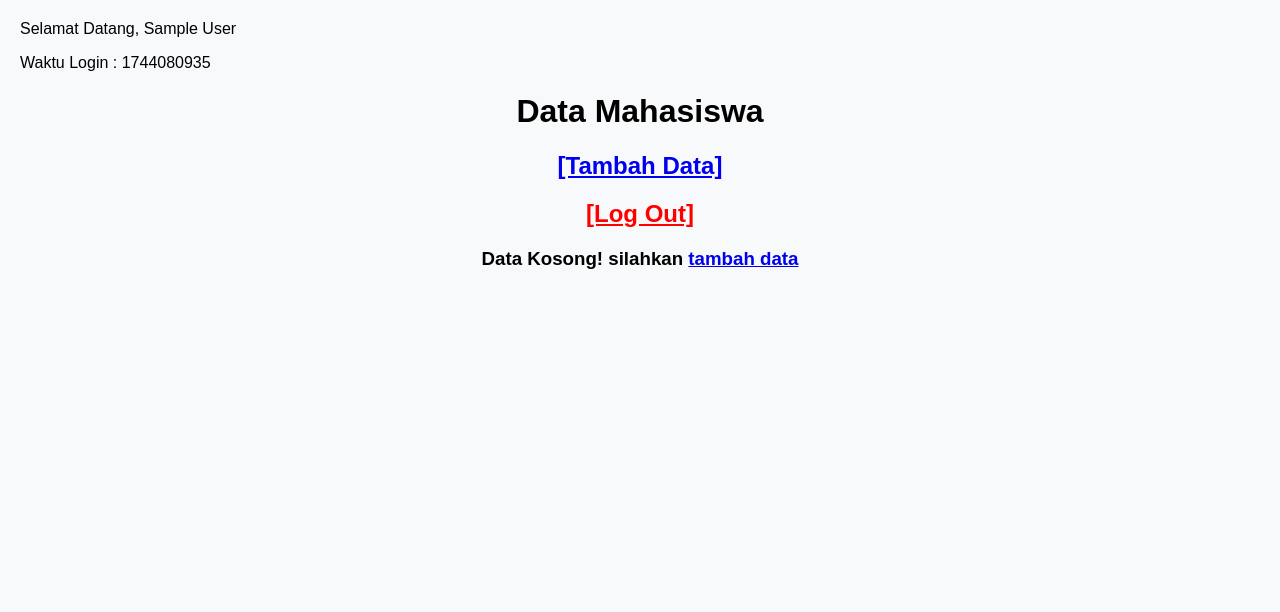
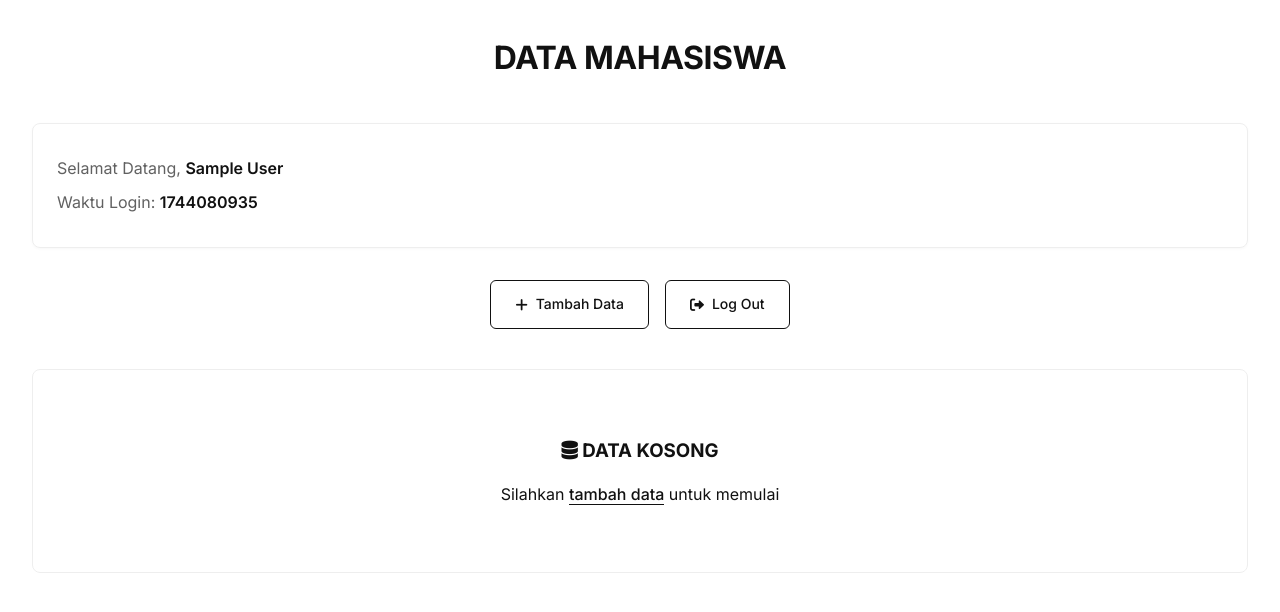
Before and after one commit to andiahmadnurmadani/PHP, a PHP site: page /Latihan_CRUD_php/page/data.php in a window 1280 px wide. Shown: the top 612 px of the page. Run offline with PHP 8.4, Linux system fonts and the light colour scheme; the visitor is signed in with stand-in values (Sample User, id 1); data that the repository does not hold is empty.

Commit message:
meningkatkan tampilan tabel data.php

```diff
--- a/page/data.php
+++ b/page/data.php
@@ -4,8 +4,10 @@ include "../include/check_session.php";
 
 function greet($username, $time)
 {
-  echo "<p>Selamat Datang, $username</p>";
-  echo "<p>Waktu Login : $time</p>";
+  echo "<div class='welcome-box'>";
+  echo "<p>Selamat Datang, <strong>$username</strong></p>";
+  echo "<p>Waktu Login: <strong>$time</strong></p>";
+  echo "</div>";
 }
 
 $query = "SELECT * FROM mahasiswa ORDER BY nama ASC";
@@ -17,88 +19,287 @@ $result = mysqli_query($conn, $query);
 <head>
   <meta charset="UTF-8">
   <meta name="viewport" content="width=device-width, initial-scale=1.0">
-  <title>Data</title>
+  <title>Data Mahasiswa</title>
+  <link href="https://fonts.googleapis.com/css2?family=Inter:wght@300;400;500;600;700&display=swap" rel="stylesheet">
+  <link rel="stylesheet" href="https://cdnjs.cloudflare.com/ajax/libs/font-awesome/6.0.0/css/all.min.css">
   <style>
+    :root {
+      --black: #111111;
+      --white: #ffffff;
+      --gray-100: #f5f5f5;
+      --gray-200: #eeeeee;
+      --gray-500: #9e9e9e;
+      --gray-700: #616161;
+      --gray-900: #212121;
+    }
+
+    /* Base Styles */
     body {
-      font-family: Arial, sans-serif;
-      margin: 20px;
-      background-color: #f8f9fa;
+      font-family: 'Inter', sans-serif;
+      margin: 0;
+      padding: 0;
+      background-color: var(--white);
+      color: var(--black);
+      line-height: 1.6;
+    }
+
+    .container {
+      max-width: 1400px;
+      margin: 0 auto;
+      padding: 2rem;
+    }
+
+    /* Header Styles */
+    .header {
+      margin-bottom: 2.5rem;
+      text-align: center;
+    }
+
+    h1 {
+      color: var(--black);
+      margin: 0 0 1rem 0;
+      font-size: 2rem;
+      font-weight: 700;
+      letter-spacing: -0.5px;
+    }
+
+    /* Welcome Box */
+    .welcome-box {
+      background-color: var(--white);
+      padding: 1.5rem;
+      border-radius: 0.5rem;
+      margin-bottom: 2rem;
+      border: 1px solid var(--gray-200);
+      box-shadow: 0 1px 3px rgba(0,0,0,0.03);
+    }
+
+    .welcome-box p {
+      margin: 0.5rem 0;
+      color: var(--gray-700);
+    }
+
+    .welcome-box strong {
+      color: var(--black);
+      font-weight: 600;
+    }
+
+    /* Action Buttons */
+    .action-buttons {
+      display: flex;
+      justify-content: center;
+      gap: 1rem;
+      margin-bottom: 2.5rem;
+    }
+
+    .btn {
+      padding: 0.75rem 1.5rem;
+      border-radius: 0.375rem;
+      text-decoration: none;
+      font-weight: 500;
+      transition: all 0.2s ease;
+      display: inline-flex;
+      align-items: center;
+      gap: 0.5rem;
+      font-size: 0.875rem;
+      border: 1px solid transparent;
+    }
+
+    .btn-outline {
+      background-color: transparent;
+      border-color: var(--black);
+      color: var(--black);
+    }
+
+    .btn-outline:hover {
+      background-color: var(--black);
+      color: var(--white);
+    }
+
+    /* Table Styles */
+    .table-container {
+      overflow-x: auto;
+      -webkit-overflow-scrolling: touch;
+      border-radius: 0.5rem;
+      border: 1px solid var(--gray-200);
     }
 
     table {
       width: 100%;
-      border: 1px solid black;
       border-collapse: collapse;
-      background-color: white;
-      box-shadow: 0px 0px 10px rgba(0, 0, 0, 0.1);
+      background-color: var(--white);
+      min-width: 800px;
     }
 
-    td {
-      border: 1px solid black;
-      padding: 5px;
+    th, td {
+      padding: 1rem 1.25rem;
+      text-align: left;
+      border-bottom: 1px solid var(--gray-200);
     }
 
-    thead {
-      text-align: center;
+    th {
+      background-color: var(--black);
+      color: var(--white);
+      font-weight: 600;
+      text-transform: uppercase;
+      font-size: 0.75rem;
+      letter-spacing: 0.5px;
     }
 
-    h1,
-    h3,
-    h2 {
+    tr:last-child td {
+      border-bottom: none;
+    }
+
+    tr:hover {
+      background-color: var(--gray-100);
+    }
+
+    /* Action Links */
+    .action-links {
+      display: flex;
+      gap: 1rem;
+    }
+
+    .action-links a {
+      color: var(--black);
+      text-decoration: none;
+      transition: all 0.2s ease;
+      font-size: 0.875rem;
+      font-weight: 500;
+      display: flex;
+      align-items: center;
+      gap: 0.375rem;
+    }
+
+    .action-links a:hover {
+      color: var(--gray-700);
+    }
+
+    /* Empty State */
+    .empty-state {
       text-align: center;
+      padding: 3rem;
+      background-color: var(--white);
+      border-radius: 0.5rem;
+      border: 1px solid var(--gray-200);
+      margin-top: 2rem;
+    }
+
+    .empty-state h3 {
+      color: var(--black);
+      margin-bottom: 1rem;
+    }
+
+    .empty-state a {
+      color: var(--black);
+      text-decoration: none;
+      font-weight: 500;
+      border-bottom: 1px solid currentColor;
+    }
+
+    /* Responsive */
+    @media (max-width: 768px) {
+      .container {
+        padding: 1.25rem;
+      }
+
+      .action-buttons {
+        flex-direction: column;
+      }
+
+      .btn {
+        justify-content: center;
+      }
+    }
+
+    /* Animations */
+    @keyframes fadeIn {
+      from { opacity: 0; transform: translateY(10px); }
+      to { opacity: 1; transform: translateY(0); }
+    }
+
+    .welcome-box, .action-buttons, .table-container, .empty-state {
+      animation: fadeIn 0.4s ease-out forwards;
+    }
+
+    .table-container {
+      animation-delay: 0.1s;
     }
   </style>
 </head>
 
 <body>
+  <div class="container">
+    <div class="header">
+      <h1>DATA MAHASISWA</h1>
+    </div>
+
     <?php greet($_SESSION['fullname'], $_SESSION['time']) ?>
-  <h1>Data Mahasiswa</h1>
-  <h2><a href="tambah.php">[Tambah Data]</a></h2>
-  <h2><a href="logout.php" style="color: red;" onclick="return confirm('Tetap ingin Log out?')">[Log Out]</a></h2>
+
+    <div class="action-buttons">
+      <a href="tambah.php" class="btn btn-outline">
+        <i class="fas fa-plus"></i> Tambah Data
+      </a>
+      <a href="logout.php" class="btn btn-outline" onclick="return confirm('Tetap ingin Log out?')">
+        <i class="fas fa-sign-out-alt"></i> Log Out
+      </a>
+    </div>
+
     <?php
-  $baris = "SELECT COUNT(*) as baris FROM mahasiswa";
+    $baris = "SELECT * FROM mahasiswa";
     $exBaris = mysqli_query($conn, $baris);
-  $data = mysqli_fetch_assoc($exBaris);
-  if ($data['baris'] < 1) {
-    echo "<h3>Data Kosong! silahkan <a href='tambah.php'>tambah data</a></h3>";
+    if (mysqli_num_rows($exBaris) < 1) {
+      echo "<div class='empty-state'>
+              <h3><i class='fas fa-database'></i> DATA KOSONG</h3>
+              <p>Silahkan <a href='tambah.php'>tambah data</a> untuk memulai</p>
+            </div>";
       return;
     }
     ?>
+
+    <div class="table-container">
       <table>
         <thead>
           <tr>
-        <td>NIM</td>
-        <td>Nama</td>
-        <td>Tanggal Lahir</td>
-        <td>Jenis Kelamin</td>
-        <td>Alamat</td>
-        <td>Email</td>
-        <td>NO HP</td>
-        <td>Prodi</td>
-        <td>Angkatan</td>
-        <td>Aksi</td>
+            <th>NIM</th>
+            <th>Nama</th>
+            <th>Tanggal Lahir</th>
+            <th>Jenis Kelamin</th>
+            <th>Alamat</th>
+            <th>Email</th>
+            <th>NO HP</th>
+            <th>Prodi</th>
+            <th>Angkatan</th>
+            <th>Aksi</th>
           </tr>
         </thead>
         <tbody>
           <?php while ($tampilkan = mysqli_fetch_assoc($result)) : ?>
             <tr>
-          <td> <?= $tampilkan['nim'] ?> </td>
-          <td> <?= $tampilkan['nama'] ?> </td>
-          <td> <?= $tampilkan['tanggal_lahir'] ?> </td>
-          <td> <?= $tampilkan['jenis_kelamin'] ?> </td>
-          <td> <?= $tampilkan['alamat'] ?> </td>
-          <td> <?= $tampilkan['email'] ?> </td>
-          <td> <?= $tampilkan['no_hp'] ?> </td>
-          <td> <?= $tampilkan['prodi'] ?> </td>
-          <td> <?= $tampilkan['angkatan'] ?> </td>
+              <td><?= $tampilkan['nim'] ?></td>
+              <td><?= $tampilkan['nama'] ?></td>
+              <td><?= $tampilkan['tanggal_lahir'] ?></td>
+              <td><?= $tampilkan['jenis_kelamin'] ?></td>
+              <td><?= $tampilkan['alamat'] ?></td>
+              <td><?= $tampilkan['email'] ?></td>
+              <td><?= $tampilkan['no_hp'] ?></td>
+              <td><?= $tampilkan['prodi'] ?></td>
+              <td><?= $tampilkan['angkatan'] ?></td>
               <td>
-            <a href="edit.php?nim=<?= $tampilkan['nim'] ?>">Edit</a> |
-            <a href="hapus.php?nim=<?= $tampilkan['nim'] ?>" onclick="return confirm('Yakin Ingin Menghapus?')">Hapus</a>
+                <div class="action-links">
+                  <a href="edit.php?nim=<?= $tampilkan['nim'] ?>">
+                    <i class="fas fa-pencil-alt"></i> Edit
+                  </a>
+                  <a href="hapus.php?nim=<?= $tampilkan['nim'] ?>" onclick="return confirm('Yakin Ingin Menghapus?')">
+                    <i class="fas fa-trash"></i> Hapus
+                  </a>
+                </div>
               </td>
             </tr>
           <?php endwhile ?>
         </tbody>
       </table>
+    </div>
+  </div>
 </body>
 
 </html>
```
Lines whose indentation alone changed are shown as unchanged.
